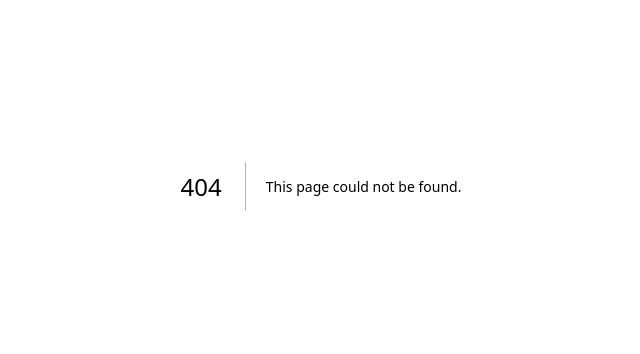
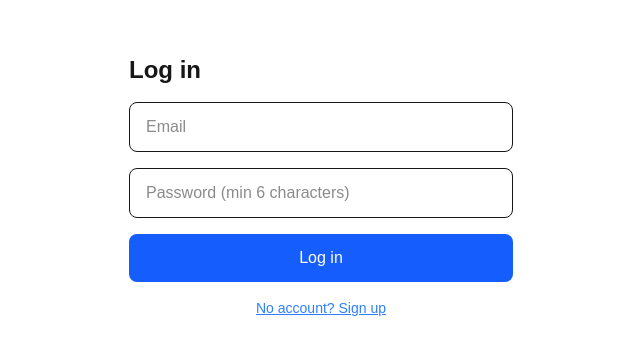
Before and after one commit to hrushi2925-lgtm/Fleet-guard, a Next.js app: page /login in a window 1280 px wide. Before the commit this address had no page. Shown: the part 214-568 px from the top of the page, without its empty margins (319-959 px from the left). Built offline with nearby package versions, Linux system fonts and the light colour scheme; no server answers.

Commit message:
Add Supabase login with roles

```diff
--- /dev/null
+++ b/app/login/page.tsx
@@ -0,0 +1,93 @@
+"use client";
+
+import { useState } from "react";
+import { useRouter } from "next/navigation";
+import { createClient } from "@/lib/supabase/client";
+
+export default function LoginPage() {
+  const router = useRouter();
+  const supabase = createClient();
+
+  const [mode, setMode] = useState<"login" | "signup">("login");
+  const [email, setEmail] = useState("");
+  const [password, setPassword] = useState("");
+  const [role, setRole] = useState<"driver" | "manager">("driver");
+  const [message, setMessage] = useState("");
+
+  async function handleSubmit(e: React.FormEvent) {
+    e.preventDefault();
+    setMessage("");
+
+    if (mode === "signup") {
+      const { error } = await supabase.auth.signUp({
+        email,
+        password,
+        options: { data: { role } },
+      });
+      if (error) return setMessage(error.message);
+      router.push(role === "manager" ? "/dashboard" : "/driver");
+    } else {
+      const { data, error } = await supabase.auth.signInWithPassword({
+        email,
+        password,
+      });
+      if (error) return setMessage(error.message);
+      const userRole = data.user.user_metadata.role;
+      router.push(userRole === "manager" ? "/dashboard" : "/driver");
+    }
+  }
+
+  return (
+    <main className="min-h-screen flex items-center justify-center p-8">
+      <form onSubmit={handleSubmit} className="flex flex-col gap-4 w-full max-w-sm">
+        <h1 className="text-2xl font-bold">
+          {mode === "login" ? "Log in" : "Create account"}
+        </h1>
+
+        <input
+          type="email"
+          placeholder="Email"
+          value={email}
+          onChange={(e) => setEmail(e.target.value)}
+          className="rounded-lg border bg-transparent px-4 py-3"
+          required
+        />
+        <input
+          type="password"
+          placeholder="Password (min 6 characters)"
+          value={password}
+          onChange={(e) => setPassword(e.target.value)}
+          className="rounded-lg border bg-transparent px-4 py-3"
+          required
+        />
+
+        {mode === "signup" && (
+          <select
+            value={role}
+            onChange={(e) => setRole(e.target.value as "driver" | "manager")}
+            className="rounded-lg border bg-transparent px-4 py-3"
+          >
+            <option value="driver" className="text-black">I'm a driver</option>
+            <option value="manager" className="text-black">I'm a manager</option>
+          </select>
+        )}
+
+        <button type="submit" className="rounded-lg bg-blue-600 px-5 py-3 text-white">
+          {mode === "login" ? "Log in" : "Sign up"}
+        </button>
+
+        {message && <p className="text-red-400 text-sm">{message}</p>}
+
+        <button
+          type="button"
+          onClick={() => setMode(mode === "login" ? "signup" : "login")}
+          className="text-blue-500 underline text-sm"
+        >
+          {mode === "login"
+            ? "No account? Sign up"
+            : "Already have an account? Log in"}
+        </button>
+      </form>
+    </main>
+  );
+}
--- /dev/null
+++ b/lib/supabase/client.ts
@@ -0,0 +1,8 @@
+import { createBrowserClient } from "@supabase/ssr";
+
+export function createClient() {
+  return createBrowserClient(
+    process.env.NEXT_PUBLIC_SUPABASE_URL!,
+    process.env.NEXT_PUBLIC_SUPABASE_PUBLISHABLE_KEY!
+  );
+}
--- a/package.json
+++ b/package.json
@@ -9,6 +9,8 @@
     "lint": "eslint"
   },
   "dependencies": {
+    "@supabase/ssr": "^0.12.7",
+    "@supabase/supabase-js": "^2.117.3",
     "next": "16.4.0",
     "react": "19.3.0",
     "react-dom": "19.3.0"
```
Also changed, not shown: 1 other file (tests, documents, lock files or other folders).
